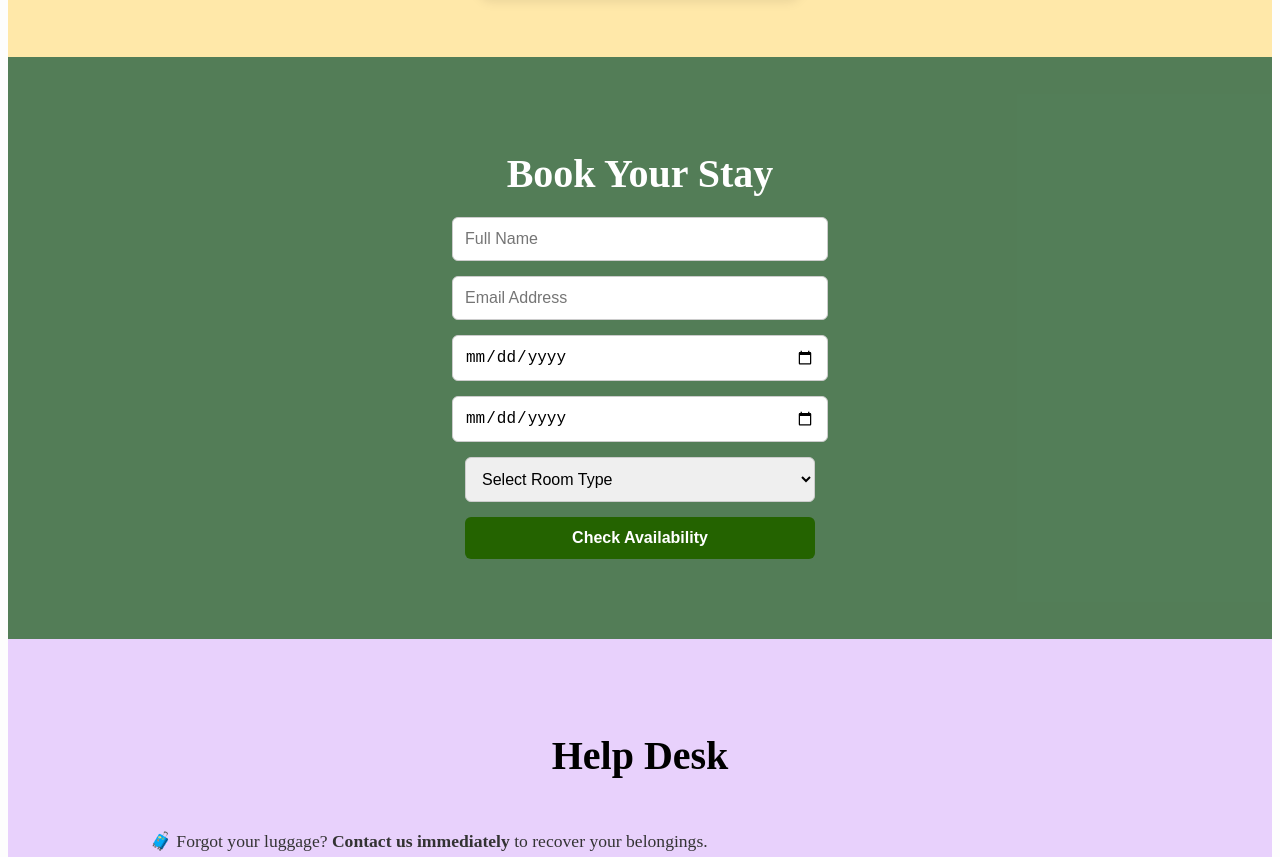
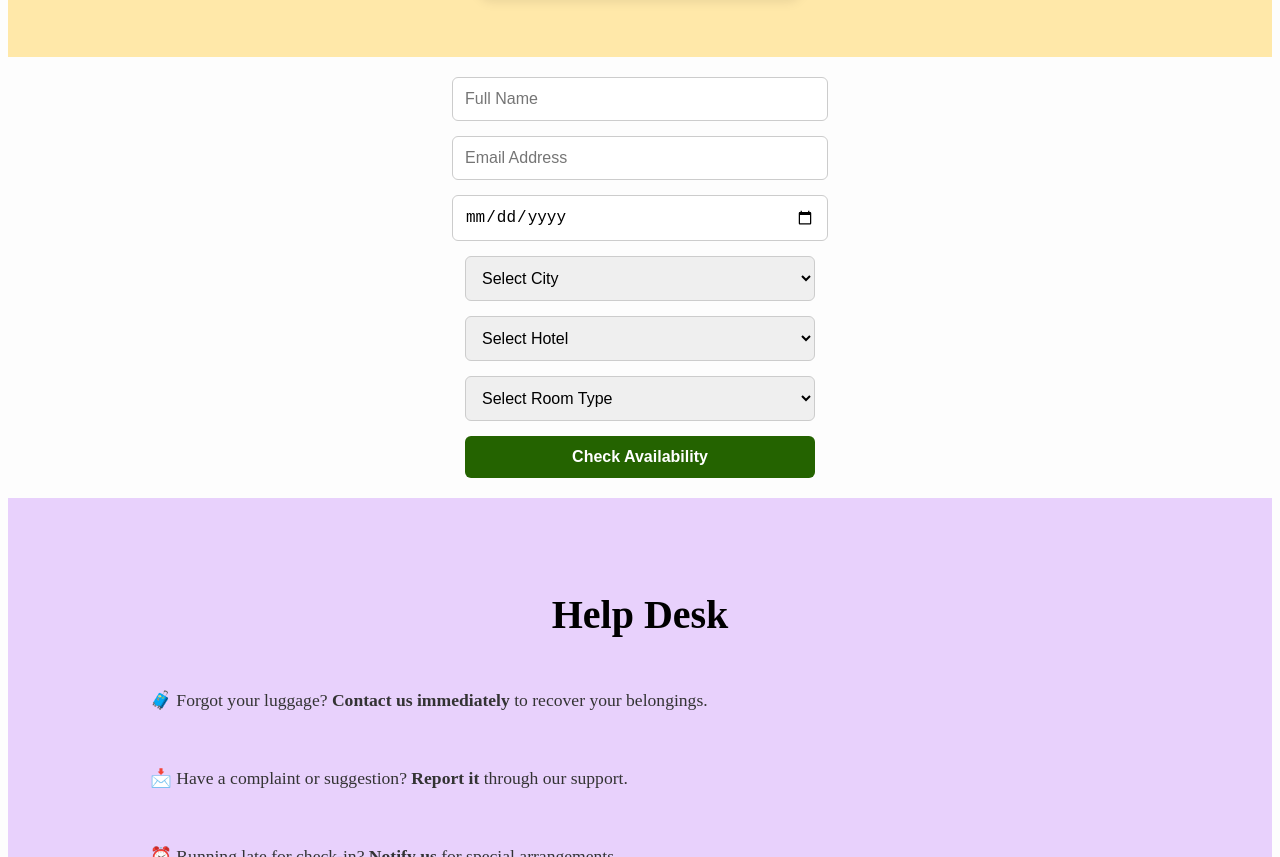
Before and after one commit to osman171105/hotels, a plain HTML site: page index.html in a window 1280 px wide. Shown: the part 2193-3050 px from the top of the page. Drawn offline with Linux system fonts and the light colour scheme.

Commit message:
Update index.html

```diff
--- a/index.html
+++ b/index.html
@@ -70,19 +70,24 @@
     </div>
   </div>
 </section>
-
-<section id="booking">
-  <div class="container">
-    <h2 style="color: white;">Book Your Stay</h2>
 <form onsubmit="checkAvailability(event)">
   <div class="form-group">
     <input type="text" id="name" placeholder="Full Name" required />
     <input type="email" id="email" placeholder="Email Address" required />
 
+    <input type="date" id="checkin" placeholder="Check-in Date" required />
 
+    <select id="city" onchange="updateHotels()" required>
+      <option value="">Select City</option>
+      <option value="Hyderabad">Hyderabad</option>
+      <option value="Delhi">Delhi</option>
+      <option value="Mumbai">Mumbai</option>
+    </select>
 
-    <input type="date" id="checkin" placeholder="Check-in Date" required />
-    <input type="date" id="checkout" placeholder="Check-out Date" required />
+    <select id="hotel" required>
+      <option value="">Select Hotel</option>
+    </select>
+
     <select id="room-type" required>
       <option value="">Select Room Type</option>
       <option value="Standard">Standard</option>
@@ -94,8 +99,7 @@
   </div>
 </form>
 <div id="booking-result" style="color: white; margin-top: 20px;"></div>
-  </div>
-</section>
+
 
 
 <section id="helpdesk">
```
Lines whose indentation alone changed are shown as unchanged.
